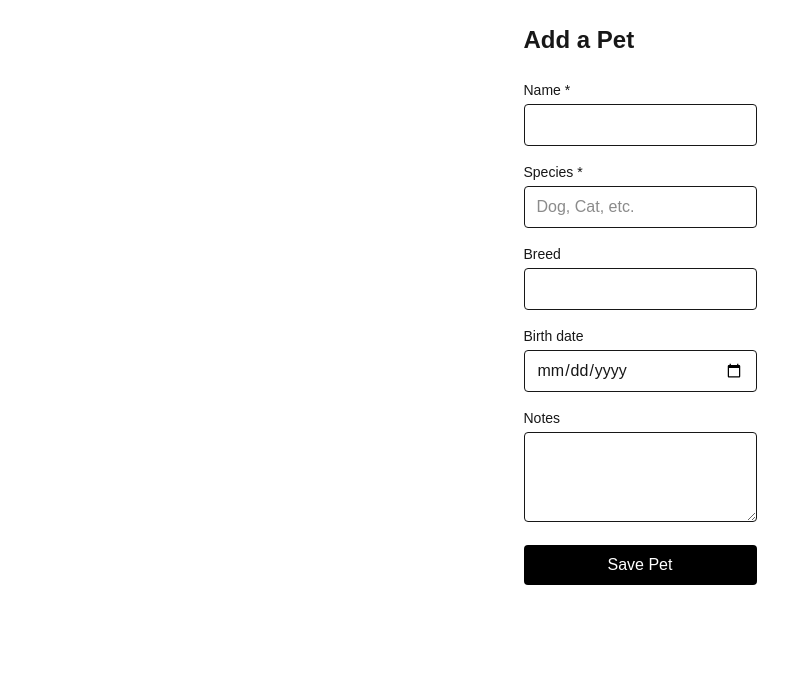
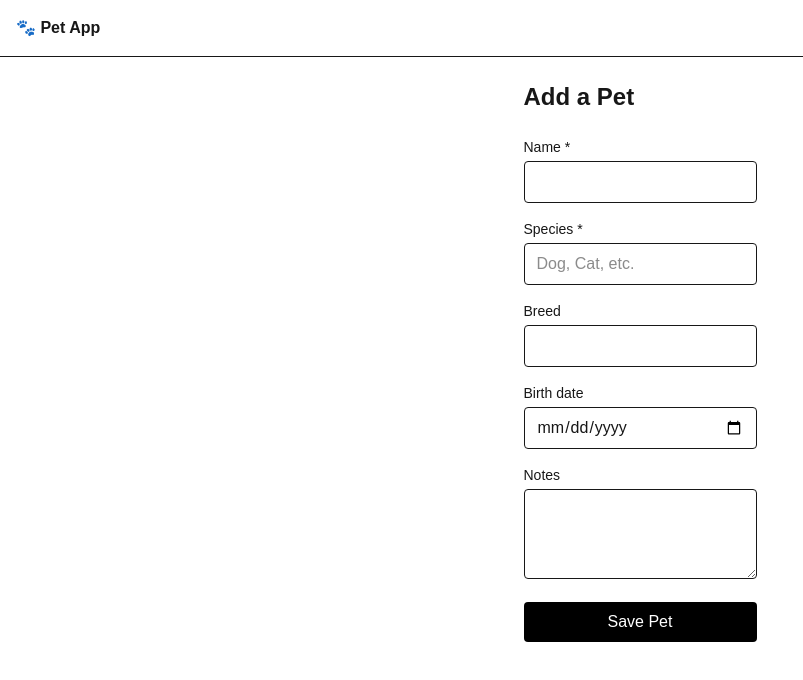
Before and after one commit to alexfilart/pet-app, a Next.js app: page /add-pet in a window 1280 px wide. Shown: the top 680 px of the page, without its empty margins (0-803 px from the left). Built offline with nearby package versions, Linux system fonts and the light colour scheme; no server answers.

Commit message:
Polish UI: branding, loading states, date validation

```diff
--- a/app/add-pet/page.js
+++ b/app/add-pet/page.js
@@ -94,6 +94,7 @@ export default function AddPet() {
             value={form.birth_date}
             onChange={handleChange}
             className="w-full border rounded px-3 py-2"
+            max={new Date().toISOString().slice(0, 10)}
           />
         </div>
 
--- a/app/layout.js
+++ b/app/layout.js
@@ -12,8 +12,8 @@ const geistMono = Geist_Mono({
 });
 
 export const metadata = {
-  title: "Create Next App",
-  description: "Generated by create next app",
+  title: "Pet App",
+  description: "Track and manage your pets",
 };
 
 export default function RootLayout({ children }) {
@@ -22,7 +22,12 @@ export default function RootLayout({ children }) {
       lang="en"
       className={`${geistSans.variable} ${geistMono.variable} h-full antialiased`}
     >
-      <body className="min-h-full flex flex-col">{children}</body>
+      <body className="min-h-full flex flex-col">
+        <header className="border-b p-4">
+          <a href="/" className="font-bold">🐾 Pet App</a>
+        </header>
+        {children}
+      </body>
     </html>
   );
 }
--- /dev/null
+++ b/app/loading.js
@@ -0,0 +1,3 @@
+export default function Loading() {
+  return <p className="max-w-md mx-auto p-6 text-gray-500">Loading...</p>
+}
--- a/app/pets/[id]/edit/EditPetForm.js
+++ b/app/pets/[id]/edit/EditPetForm.js
@@ -94,6 +94,7 @@ export default function EditPetForm({ pet }) {
             value={form.birth_date}
             onChange={handleChange}
             className="w-full border rounded px-3 py-2"
+            max={new Date().toISOString().slice(0, 10)}
           />
         </div>
 
--- /dev/null
+++ b/app/pets/[id]/loading.js
@@ -0,0 +1,3 @@
+export default function Loading() {
+  return <p className="max-w-md mx-auto p-6 text-gray-500">Loading...</p>
+}
```
